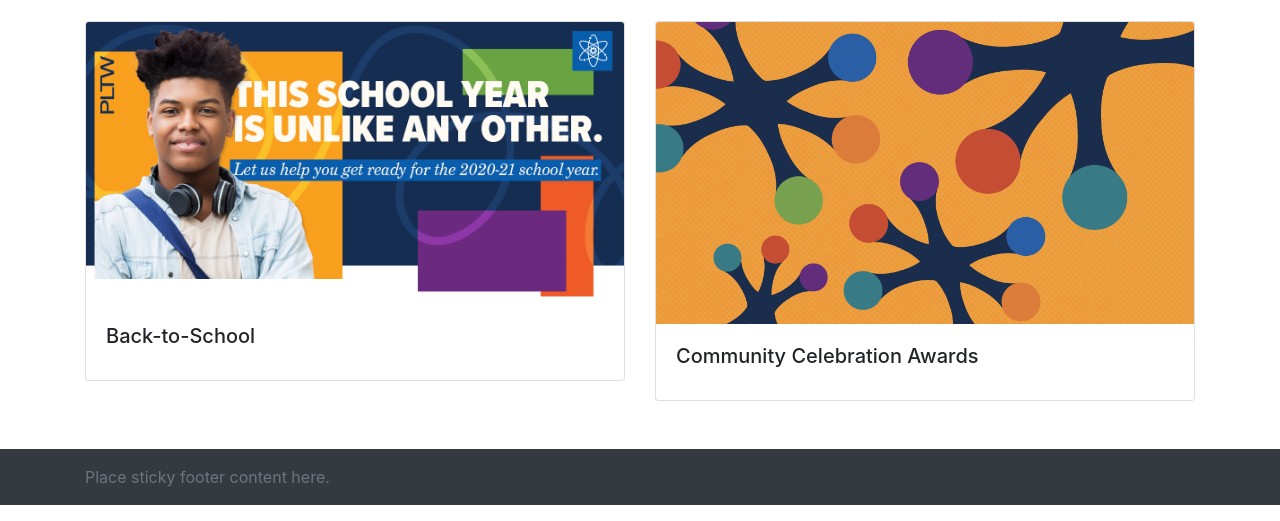
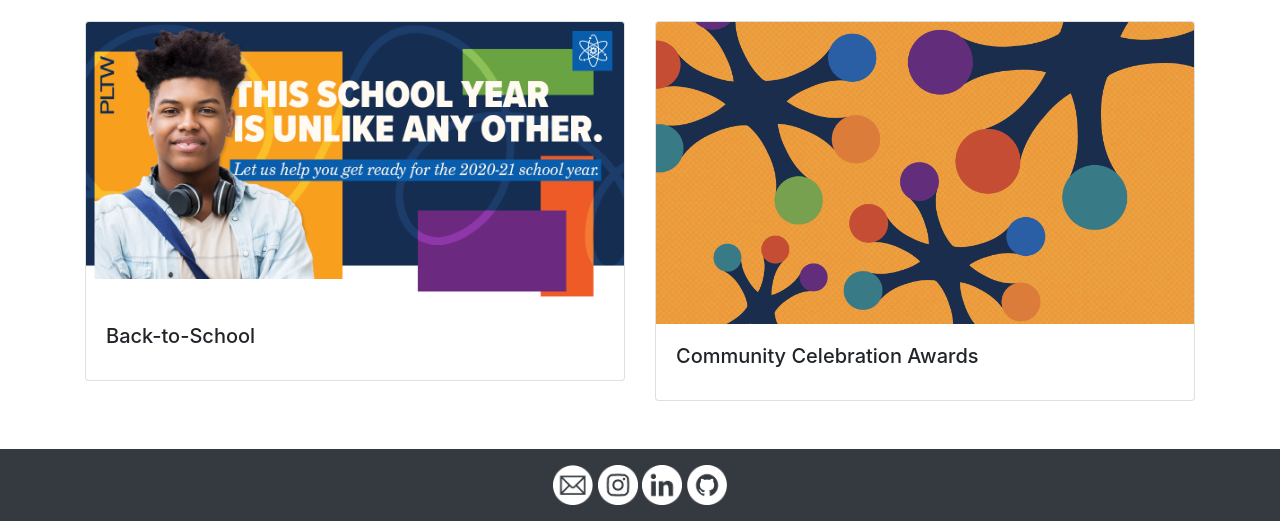
Before and after one commit to dguydalton/homework2, a plain HTML site: page portfolio.html in a window 1280 px wide. Shown: the part 761-1282 px from the top of the page. Drawn offline with nearby package versions, Linux system fonts and the light colour scheme.

Commit message:
links added to footer

```diff
--- a/portfolio.html
+++ b/portfolio.html
@@ -75,13 +75,20 @@
           </div>
         </div>
       </div>
-    <br>
     </div>
+
+  </br>
+
     <footer class="footer mt-auto py-3 bg-dark">
       <div class="container">
-          <span class="text-muted">Place sticky footer content here.</span>
+        <div class="text-center bg-dark">
+                <a href="mailto:derekgdalton@gmail.com" title="email" target="_blank"><img src="images/socialicons-05.png" class="img-responsive" width="40px" height="auto"></a>
+                <a href="https://www.instagram.com/derekguydesigner/" title="instagram" target="_blank"><img src="images/socialicons-03.png" class="img-responsive" width="40px" height="auto"></a>
+                <a href="https://www.linkedin.com/in/derekgdalton/" title="linkedin" target="_blank"><img src="images/socialicons-04.png" class="img-responsive" width="40px" height="auto"></a>
+                <a href="https://github.com/dguydalton" title="github" target="_blank"><img src="images/socialicons-02.png" class="img-responsive" width="40px" height="auto"></a>
+        </div>
+      </div>
     </footer>
-
     <!-- Optional JavaScript -->
     <!-- jQuery first, then Popper.js, then Bootstrap JS -->
     <script src="https://code.jquery.com/jquery-3.5.1.slim.min.js" integrity="sha384-DfXdz2htPH0lsSSs5nCTpuj/zy4C+OGpamoFVy38MVBnE+IbbVYUew+OrCXaRkfj" crossorigin="anonymous"></script>
```
Also changed, not shown: contact.html (+6 -1 lines), index.html (+5 -4 lines), 1 other file. Lines whose indentation alone changed are shown as unchanged.
